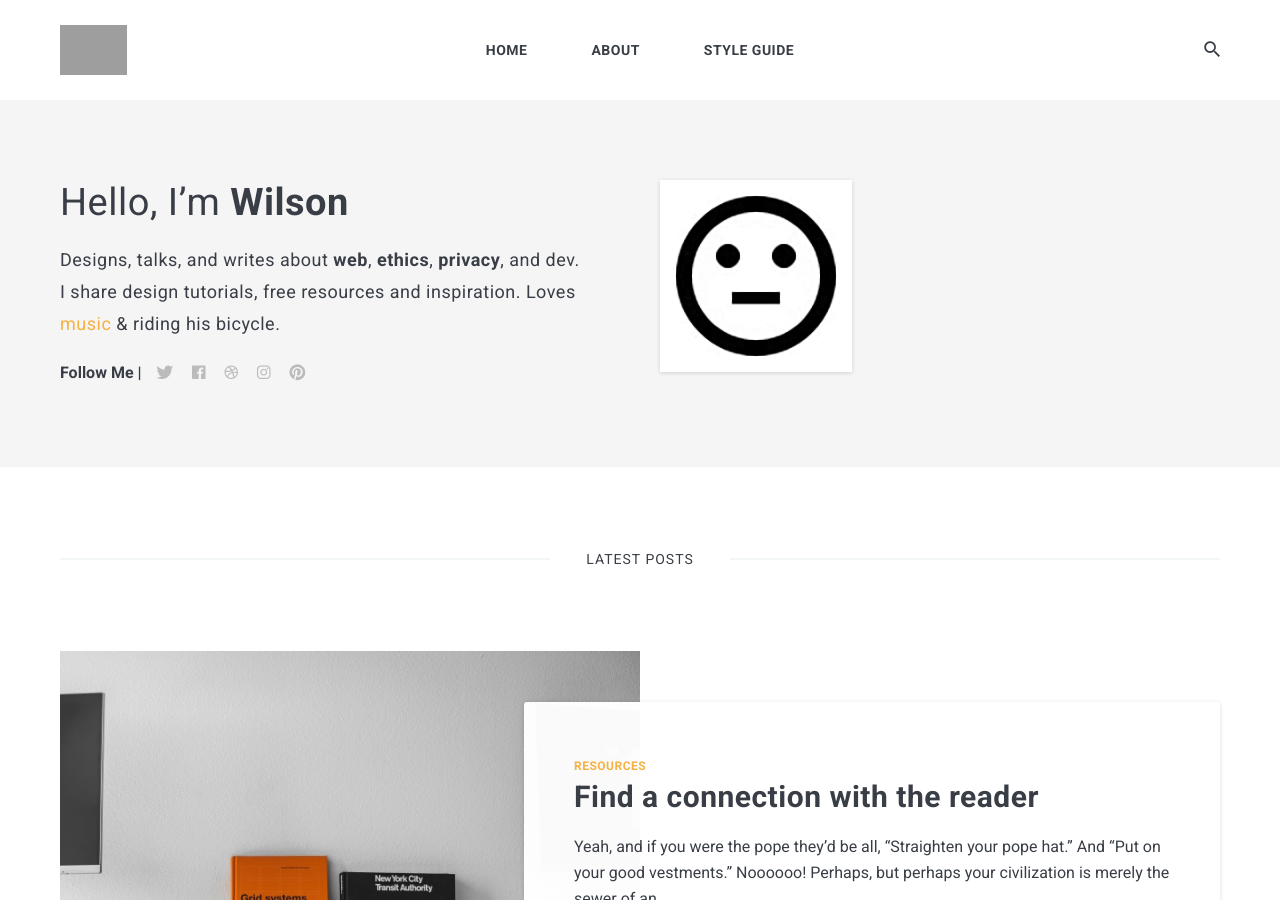
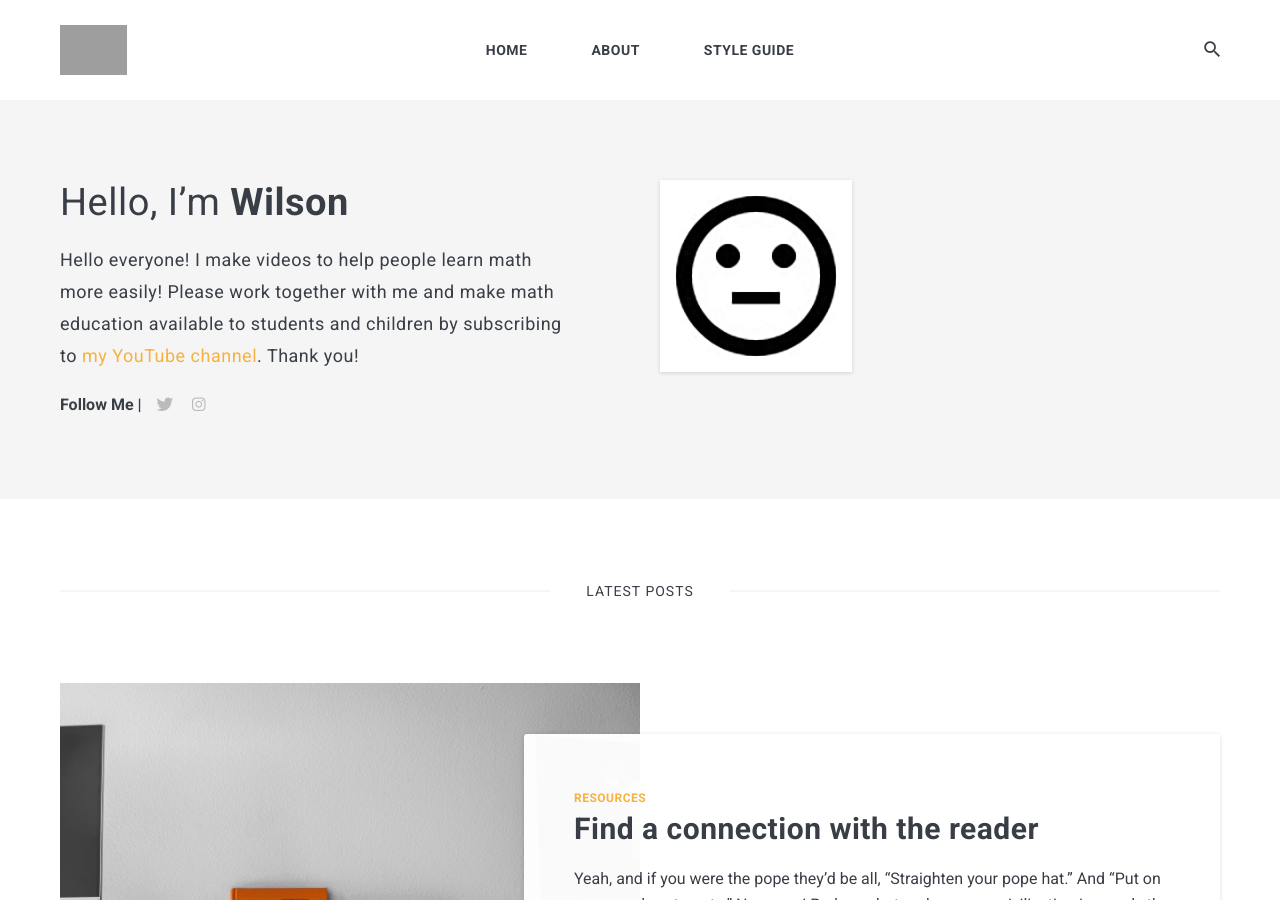
Before and after one commit to mokcak/mokcak.github.io, a Jekyll site: the page built from index.html, in a window 1280 px wide and 900 px high. Built offline with Jekyll 4.4.1, drawn with Linux system fonts in a browser that asks for light colours; nearby versions of some CDN libraries; the list of posts is cut into pages by our own code; grey boxes are pictures that could not be loaded.

Commit message:
Update settings.yml

```diff
--- a/_data/settings.yml
+++ b/_data/settings.yml
@@ -11,16 +11,16 @@ author:
   name: Wilson
   image: face_logo.jpg
   say-hello: Hello, I’m <strong>Wilson</strong>
-  bio: Designs, talks, and writes about <strong>web</strong>, <strong>ethics</strong>, <strong>privacy</strong>, and dev. I share design tutorials, free resources and inspiration. Loves <a href="#">music</a> & riding his bicycle.
+  bio: Hello everyone! I make videos to help people learn math more easily! Please work together with me and make math education available to students and children by subscribing to <a href="https://www.youtube.com/glassofnumbers" target="_blank">my YouTube channel</a>. Thank you!
 
 
 #-------------------------------
 # Contact links
-twitter: https://twitter.com/ # Add your Twitter handle
-facebook: https://facebook.com/ # Add your Facebook handle
-dribbble: https://dribbble.com/ # Add your Dribbble handle
-instagram: https://instagram.com/ # Add your Instagram handle
-pinterest: https://pinterest.com/ # Add your Pinterest handle
+twitter: https://twitter.com/glassofnumbers # Add your Twitter handle
+# facebook: https://facebook.com/ # Add your Facebook handle
+# dribbble: https://dribbble.com/ # Add your Dribbble handle
+instagram: https://instagram.com/glassofnumbers # Add your Instagram handle
+# pinterest: https://pinterest.com/ # Add your Pinterest handle
 
 
 #-------------------------------
```
